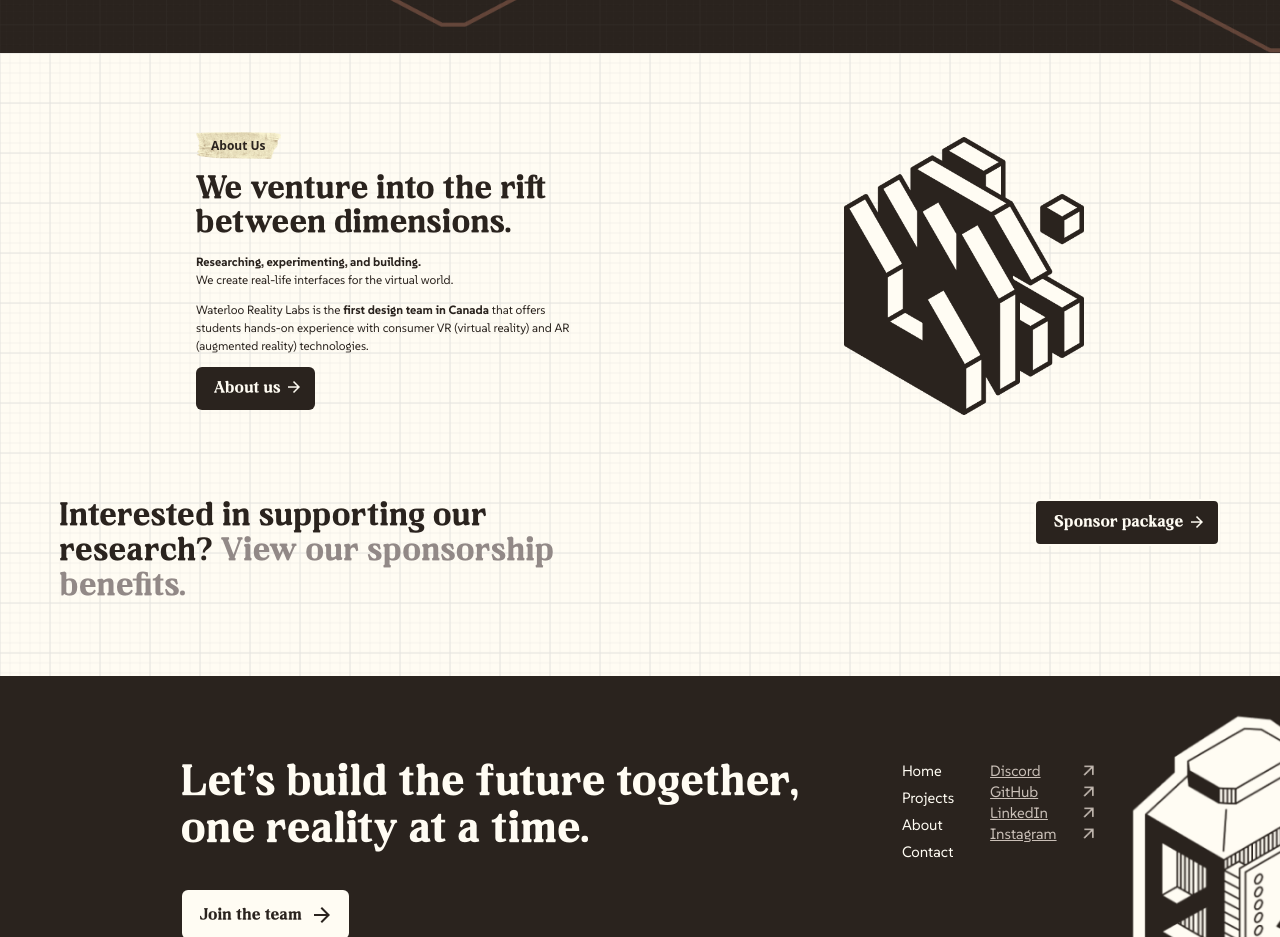
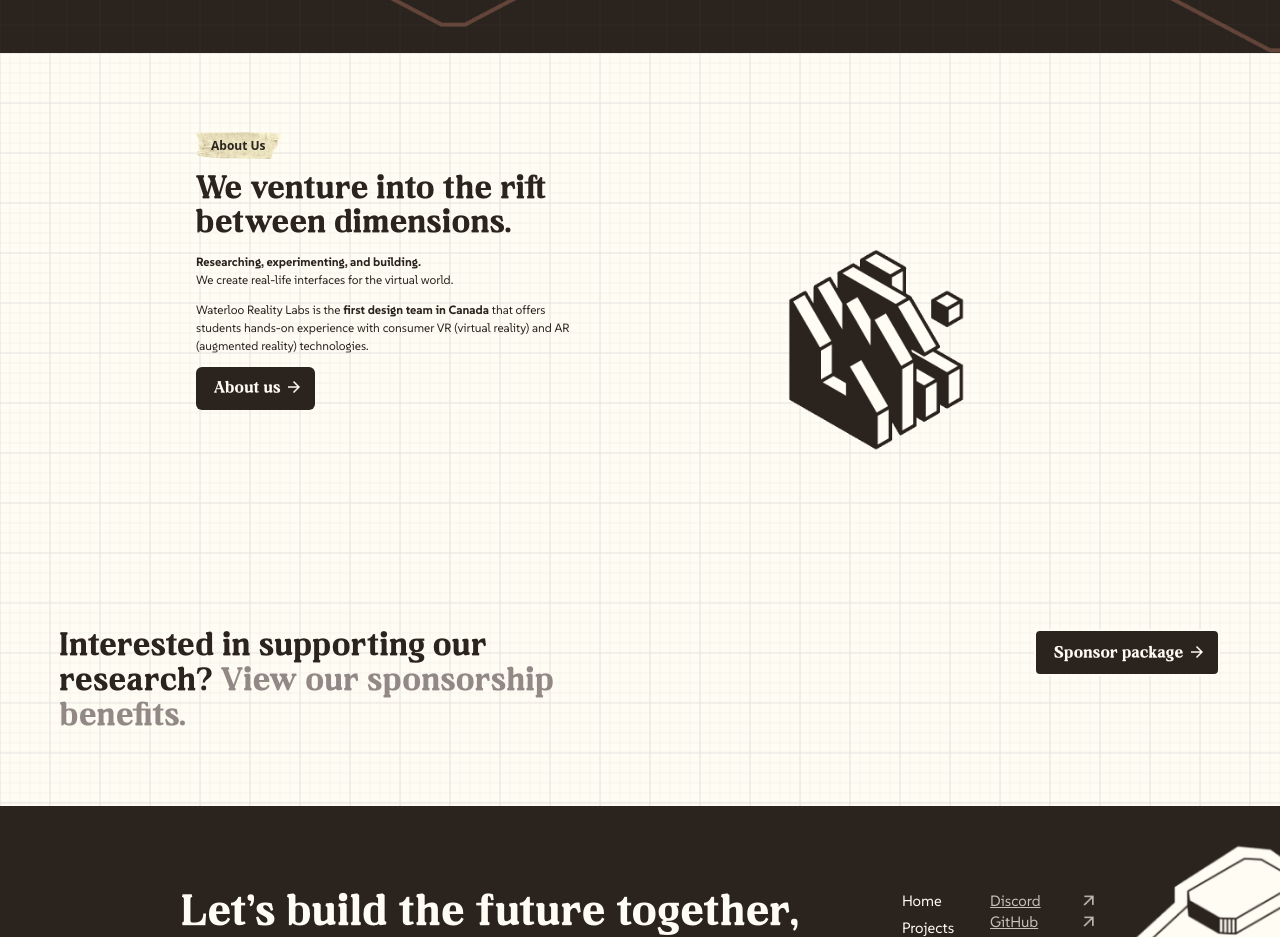
Before and after one commit to uwrealitylabs/website, a Next.js app: page / in a window 1280 px wide. Shown: the part 1800-2737 px from the top of the page. Built offline with nearby package versions, Linux system fonts and the light colour scheme.

Commit message:
animated logo

```diff
--- a/app/page.js
+++ b/app/page.js
@@ -14,6 +14,7 @@
 import UniversalGestures from "@/public/images/photos/universalgestures/socratica.jpeg"
 import UniversalText from "@/public/images/photos/universaltext/UTDemo.png"
 import Anima from "@/public/images/photos/anima/anima.png"
+import LogoAnimation from "@/public/images/assets/uwrl-logo-animation.gif"
 
 
 
@@ -269,10 +270,11 @@
             </div>
           </div>
           {/* LOGO */}
-          <img
+          <Image
             alt=""
-            src="/images/assets/uwrl-logo-main.png"
-            className=" ml-auto max-w-xs w-full
+            src={LogoAnimation}
+            unoptimized
+            className=" ml-auto
             ---520px---
             max-mobile:row-start-2 max-mobile:row-span-2 max-mobile:col-span-2 max-mobile:mx-auto
           "
```
Also changed, not shown: public/images/assets/uwrl-logo-animation.gif (added).
